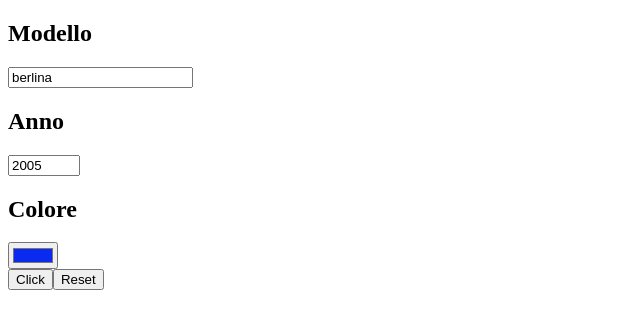
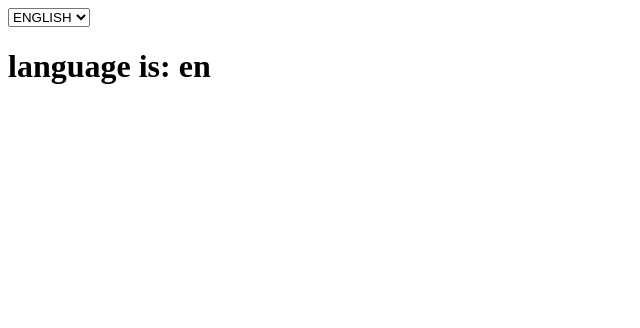
Before and after one commit to alessiobo/React-Exercices, a React (Create React App) app in the folder esercizi/: page / in a window 1280 px wide. Shown: the top 328 px of the page, without its empty margins (0-640 px from the left). Built offline with nearby package versions, Linux system fonts and the light colour scheme.

Commit message:
add useContext

```diff
--- a/esercizi/src/App.js
+++ b/esercizi/src/App.js
@@ -1,26 +1,25 @@
-import CarDetails from "./CarDetails";
 import React, { useState } from "react";
+import DisplayLanguage from "./DisplayLanguage";
+import { LanguageContext } from "./LanguageContext";
 
 function App() {
-  const car1 = {
-    modello: "sportivo",
-    anno: 2000,
-    colore: "#9E0A0A",
-  };
-  const car2 = {
-    modello: "berlina",
-    anno: 2005,
-    colore: "#0A2BEF",
-  };
-  const car3 = {
-    modello: "coupè",
-    anno: 1950,
-    colore: "#006FE6",
+  const [lan, setLan] = useState("en");
+
+  const languageChangeHandler = (ev) => {
+    const { value } = ev.target;
+
+    setLan(value);
   };
 
   return (
     <div>
-      <CarDetails initialData={car2} />
+      <select value={lan} onChange={languageChangeHandler}>
+        <option value={"en"}>ENGLISH</option>
+        <option value={"it"}>ITALIANO</option>
+      </select>
+      <LanguageContext.Provider value={lan}>
+        <DisplayLanguage />
+      </LanguageContext.Provider>
     </div>
   );
 }
--- a/esercizi/src/CarDetails.js
+++ /dev/null
@@ -1,44 +0,0 @@
-// Create a CarDetails uncontrolled form that uses the HTML Form API to allow the user to insert details about a car,
-// such as the model, the year and the color. Allow the form to receive a initialData prop that contains the default
-// values of each input, and reset the form every time the initialData value changes.
-
-import { useEffect, useRef } from "react";
-
-function CarDetails({ initialData }) {
-  const formRef = useRef();
-
-  useEffect(() => {
-    const { modello, anno, colore } = formRef.current.elements;
-
-    modello.value = initialData.modello;
-    anno.value = initialData.anno;
-    colore.value = initialData.colore;
-    //
-  }, [initialData]);
-
-  const submitHandler = (ev) => {
-    ev.preventDefault();
-    const { modello, anno, colore } = formRef.current.elements;
-
-    console.log(modello.value, anno.value, colore.value);
-  };
-
-  return (
-    <div>
-      <form ref={formRef} onSubmit={submitHandler}>
-        <h2>Modello</h2>
-        <input name="modello" />
-        <h2>Anno</h2>
-        <input name="anno" type={"number"} min="1800" max="2023" step={"1"} />
-        <h2>Colore</h2>
-        <input name="colore" type={"color"} />
-        <div>
-          <button type="submit">Click</button>
-          <button type="reset">Reset</button>
-        </div>
-      </form>
-    </div>
-  );
-}
-
-export default CarDetails;
--- /dev/null
+++ b/esercizi/src/DisplayLanguage.js
@@ -0,0 +1,28 @@
+// Rewrite the DisplayLanguage component from Context 02 to be a function component, and access the LanguageContext
+// through the useContext hook.
+
+import { useContext } from "react";
+import { LanguageContext } from "./LanguageContext";
+
+function DisplayLanguage() {
+  const tradution = {
+    en: {
+      TRAD: "language is: ",
+    },
+    it: {
+      TRAD: "la lingua è in: ",
+    },
+  };
+
+  const lan = useContext(LanguageContext);
+
+  return (
+    <div>
+      <h1>
+        {tradution[lan].TRAD} {lan}
+      </h1>
+    </div>
+  );
+}
+
+export default DisplayLanguage;
--- /dev/null
+++ b/esercizi/src/LanguageContext.js
@@ -0,0 +1,3 @@
+import { createContext } from "react";
+
+export const LanguageContext = createContext("en");
```
